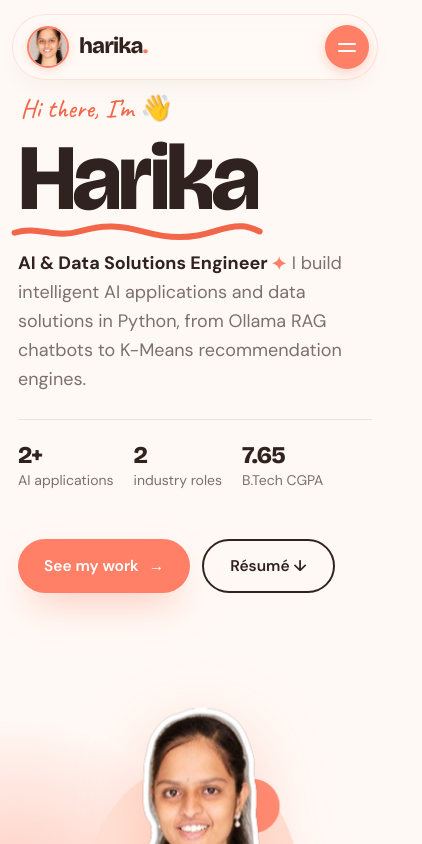
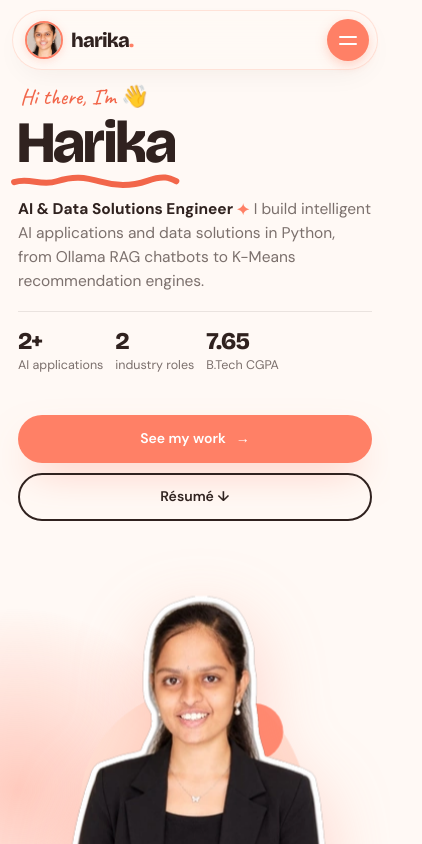
Before and after one commit to HarikaMallavarapu/portfolio, a React (Vite) app: page / in a window 390 px wide. Shown: the top 844 px of the page, 422 px wide, since content can reach past the window. Built offline with nearby package versions, Linux system fonts and the light colour scheme.

Commit message:
feat: complete mobile responsive design and sticker portrait alignment

```diff
--- a/src/components/LookAt.jsx
+++ b/src/components/LookAt.jsx
@@ -13,17 +13,17 @@ export default function LookAt({ from, to, className = "", label = "Portrait", f
   useEffect(() => {
     const dir = innerWidth < 820 ? 'sm' : 'lg'
     const b = BASE.endsWith('/') ? BASE : `${BASE}/`
-    let loadedCount = 0
+    const mid = Math.round((to - from) / 2)
+    const order = [mid, ...Array.from({ length: to - from + 1 }, (_, i) => i).filter((i) => i !== mid)]
 
-    for (let i = from; i <= to; i++) {
+    for (const offset of order) {
+      const i = from + offset
       const im = new Image()
       im.src = `${b}img/stickers/${dir}/f${String(i).padStart(3, '0')}.webp`
       im.onload = () => {
-        loadedCount++
-        if (loadedCount >= 1) setLoaded(true)
         st.current.drawn = -1
       }
-      imgs.current[i - from] = im
+      imgs.current[offset] = im
     }
 
     const c = cv.current
@@ -63,6 +63,7 @@ export default function LookAt({ from, to, className = "", label = "Portrait", f
       const w = im.naturalWidth * k, h = im.naturalHeight * k
       ctx.clearRect(0, 0, c.width, c.height)
       ctx.drawImage(im, (c.width - w) / 2, c.height - h, w, h)
+      setLoaded(true)
     }
 
     gsap.ticker.add(tick)
--- a/src/styles/global.css
+++ b/src/styles/global.css
@@ -264,15 +264,27 @@ ol, ul { list-style: none; }
   will-change: transform;
 }
 .hr-fallback-img {
-  position: absolute; left: 50%; bottom: 18px; transform: translateX(-50%);
-  width: auto; height: 90%; max-width: 90%; object-fit: contain;
-  pointer-events: none; transition: opacity 0.5s ease;
+  position: absolute;
+  left: 0;
+  right: 0;
+  bottom: 0;
+  width: 100%;
+  height: 100%;
+  object-fit: contain;
+  object-position: bottom center;
+  pointer-events: none;
+  z-index: 1;
+  transition: opacity 0.4s ease;
 }
 .hr-fallback-img.is-hidden {
   opacity: 0;
 }
 .hr-canvas {
-  position: absolute; inset: 0; width: 100%; height: 100%;
+  position: absolute;
+  inset: 0;
+  width: 100%;
+  height: 100%;
+  z-index: 2;
 }
 @keyframes float-hero {
   0%, 100% { transform: translateY(0px); }
@@ -472,39 +484,295 @@ ol, ul { list-style: none; }
 .foot button { font-weight: 600; transition: color 0.3s; }
 .foot button:hover { color: var(--coral-d); }
 
-/* ═════════ Responsive ═════════ */
+/* ═════════ Responsive & Mobile Experience ═════════ */
+html, body {
+  max-width: 100vw;
+  overflow-x: hidden;
+  -webkit-text-size-adjust: 100%;
+}
+
 @media (max-width: 960px) {
-  .nums { grid-template-columns: 1fr 1fr; row-gap: 44px; }
-  .ms-wall { grid-template-columns: repeat(2, 1fr); }
+  .nav-wrap { padding-inline: 12px; top: 10px; }
+  .nav {
+    height: auto;
+    min-height: 58px;
+    border-radius: 99px;
+  }
+  .nav-bar {
+    height: 58px;
+    padding: 0 8px 0 12px;
+  }
+  .nav-brand { font-size: 20px; gap: 8px; }
+  .nav-brand img, .nav-avatar-img { width: 38px; height: 38px; }
   .nav-links { display: none; }
   .nav-cta { display: none; }
-  .nav-burger { display: flex; }
+  .nav-burger { display: flex; width: 42px; height: 42px; }
+  .nav.is-open { border-radius: 24px; }
+  .nav-sheet.is-open {
+    max-height: 420px;
+    padding: 10px 14px 18px;
+  }
+  .nav-sheet-links a {
+    font-size: 18px;
+    padding: 10px 14px;
+    border-radius: 10px;
+  }
+  .nav-sheet-cta {
+    height: 46px;
+    font-size: 15px;
+    margin-top: 8px;
+  }
+
+  .nums { grid-template-columns: 1fr 1fr; row-gap: 36px; }
+  .ms-wall { grid-template-columns: repeat(2, 1fr); gap: 16px; }
   .wk-cards { grid-template-columns: 1fr; max-width: 520px; margin-inline: auto; }
 }
-@media (max-width: 760px) {
-  .num-val { font-size: 48px; }
-  .hero { padding-top: 96px; }
-  .hr-grid { grid-template-columns: 1fr; min-height: 0; gap: 10px; }
-  .hr-name { font-size: 24vw; margin: 10px 0 18px; }
-  .hr-visual { height: 60vh; margin-top: 18px; }
+
+@media (max-width: 768px) {
+  .section { padding-block: clamp(48px, 9vw, 84px); }
+  .wrap { padding-inline: clamp(14px, 4vw, 24px); }
+
+  /* Hero Mobile */
+  .hero { padding-top: 86px; padding-bottom: 24px; }
+  .hr-grid {
+    grid-template-columns: 1fr;
+    min-height: auto;
+    gap: 18px;
+  }
+  .hr-hello { font-size: 22px; margin-bottom: 4px; }
+  .hr-name {
+    font-size: clamp(52px, 15vw, 84px);
+    line-height: 0.95;
+    margin: 4px 0 16px -0.03em;
+    white-space: normal;
+    word-break: break-word;
+  }
+  .hr-name .squiggle { bottom: -0.1em; height: 0.18em; }
+  .hr-sub {
+    font-size: 15.5px;
+    line-height: 1.55;
+    max-width: 100%;
+  }
+  .hr-counts {
+    gap: 16px;
+    margin-top: 18px;
+    padding-top: 16px;
+    border-top: 1px solid var(--line);
+    justify-content: flex-start;
+    flex-wrap: wrap;
+  }
+  .hr-counts li { min-width: 65px; }
+  .hr-counts b { font-size: 24px; }
+  .hr-counts span { font-size: 12.5px; }
+  .hr-ctas {
+    gap: 10px;
+    margin-top: 20px;
+    width: 100%;
+  }
+  .hr-ctas .btn {
+    height: 48px;
+    padding: 0 20px;
+    font-size: 14px;
+    flex: 1 1 auto;
+    justify-content: center;
+  }
+  .hr-visual {
+    height: min(60vh, 460px);
+    width: 100%;
+    max-width: 360px;
+    margin: 16px auto 0;
+    position: relative;
+  }
+  .hr-blob {
+    height: 80%;
+    left: 2%;
+    right: 2%;
+  }
+  .hr-fallback-img {
+    height: 100%;
+    bottom: 0;
+    width: 100%;
+    max-width: 100%;
+  }
   .hr-note { display: none; }
-  .hr-counts { gap: 20px; }
   .hr-copy { padding-bottom: 0; }
-  .ms-wall { grid-template-columns: 1fr 1fr; gap: 14px; }
-  .stack { width: 82%; min-height: 0; aspect-ratio: 4 / 5.2; align-self: center; margin: 0 auto 50px; }
-  .ab-grid { grid-template-columns: 1fr; }
-  .jr-item, .jr-item.flip { grid-template-columns: 34px 1fr; grid-template-areas: 'dot photo' 'dot card'; gap: 16px 0; }
-  .jr-dot { align-self: start; margin-top: 8px; }
-  .polaroid, .flip .polaroid { justify-self: start; width: 74%; }
-  .jr-card, .flip .jr-card { justify-self: stretch; }
-  .sk-side { align-items: flex-start; }
-  .skill { font-size: 13.5px; padding: 8px 13px; }
-  .ct-card { grid-template-columns: 1fr; margin-top: 4vh; }
-  .ct-media { min-height: 360px; }
-  .ct-sticker { right: 50%; translate: 50% 0; height: 110%; }
-  .ct-bubble { left: 4%; top: 2%; }
-  .foot { justify-content: center; text-align: center; }
+
+  /* About Mobile */
+  .ab-grid { grid-template-columns: 1fr; gap: 28px; }
+  .stack {
+    width: min(88%, 320px);
+    min-height: 380px;
+    margin: 16px auto 36px;
+  }
+  .stack-card { padding: 10px 10px 58px; border-radius: 16px; }
+  .stack-hint { bottom: -30px; font-size: 17px; text-align: center; }
+  .ab-stats {
+    grid-template-columns: 1fr 1fr;
+    gap: 10px;
+    margin-top: 22px;
+  }
+  .ab-stat {
+    padding: 16px 14px;
+    border-radius: 18px;
+  }
+  .ab-stat b { font-size: 28px; }
+  .ab-stat span { font-size: 13px; }
+
+  /* Work Mobile */
+  .wk-cards {
+    grid-template-columns: 1fr;
+    gap: 20px;
+    max-width: 100%;
+  }
+  .wk-card {
+    border-radius: 22px;
+    padding: 10px;
+  }
+  .wk-art { aspect-ratio: 16 / 10; margin: 0 4px; border-radius: 12px; }
+  .wk-body { padding: 14px 8px 8px; gap: 6px; }
+  .wk-body h3 { font-size: 22px; }
+  .wk-body p { font-size: 14px; line-height: 1.5; }
+  .chips span { font-size: 11.5px; padding: 4px 9px; }
+  .wk-link { font-size: 14px; margin-top: 6px; }
+
+  /* Journey Mobile */
+  .jr-item, .jr-item.flip {
+    grid-template-columns: 24px 1fr;
+    grid-template-areas: 'dot photo' 'dot card';
+    gap: 12px 14px;
+    margin-bottom: 28px;
+  }
+  .jr-dot {
+    width: 18px;
+    height: 18px;
+    border-width: 3px;
+    margin-top: 6px;
+  }
+  .polaroid, .flip .polaroid {
+    width: 100%;
+    max-width: 230px;
+    padding: 8px 8px 24px;
+    border-radius: 10px;
+  }
+  .jr-card, .flip .jr-card {
+    padding: 18px 16px;
+    border-radius: 18px;
+    width: 100%;
+  }
+  .jr-card h3 { font-size: 19px; }
+  .jr-card p { font-size: 13.5px; line-height: 1.5; }
+  .jr-time { font-size: 12px; }
+  .jr-org { font-size: 13px; }
+
+  /* Skills Mobile */
+  .sk-head {
+    flex-direction: column;
+    align-items: flex-start;
+    gap: 12px;
+  }
+  .sk-side {
+    width: 100%;
+    display: flex;
+    align-items: center;
+    justify-content: space-between;
+  }
+  .sk-board.flow {
+    display: flex;
+    flex-wrap: wrap;
+    gap: 8px;
+    justify-content: center;
+    height: auto !important;
+    padding: 14px 4px;
+  }
+  .sk-board.flow .skill {
+    position: static !important;
+    transform: none !important;
+    display: inline-flex;
+    font-size: 13px;
+    padding: 7px 13px;
+    border-radius: 99px;
+    touch-action: pan-y;
+  }
+
+  /* Milestones Mobile */
+  .ms-wall {
+    grid-template-columns: repeat(2, 1fr);
+    gap: 14px;
+  }
+  .cert-frame { padding: 8px; }
+  .cert-border {
+    min-height: 145px;
+    padding: 16px 10px 24px;
+  }
+  .cert-border b { font-size: 14px; line-height: 1.25; }
+  .cert-seal { width: 28px; height: 28px; font-size: 12px; bottom: -12px; }
+  .ms-nums-head { margin-top: clamp(50px, 8vh, 80px); }
+  .nums {
+    grid-template-columns: 1fr 1fr;
+    gap: 24px 14px;
+  }
+  .num-val { font-size: clamp(38px, 10vw, 54px); }
+  .num-meta b { font-size: 15px; }
+  .num-note { font-size: 12.5px; }
+
+  /* Contact Mobile */
+  .ct-card {
+    grid-template-columns: 1fr;
+    margin-top: 32px;
+    padding: clamp(24px, 6vw, 36px) clamp(16px, 4vw, 24px);
+    border-radius: 28px;
+  }
+  .ct-copy .h2 { font-size: clamp(32px, 8.5vw, 48px); }
+  .ct-copy p { font-size: 15px; margin-top: 12px; line-height: 1.5; }
+  .ct-mail {
+    margin-top: 20px;
+    gap: 8px;
+    flex-direction: column;
+    align-items: flex-start;
+  }
+  .ct-mail a {
+    font-size: clamp(16px, 4.6vw, 22px);
+    word-break: break-all;
+  }
+  .ct-links {
+    margin-top: 20px;
+    gap: 8px;
+  }
+  .ct-links .btn {
+    height: 44px;
+    padding: 0 16px;
+    font-size: 13.5px;
+  }
+  .ct-media { min-height: 280px; margin-top: 8px; }
+  .ct-sticker {
+    right: 50%;
+    translate: 50% 0;
+    height: 105%;
+    bottom: -20px;
+  }
+  .ct-bubble {
+    left: 4%;
+    top: -6%;
+    font-size: 22px;
+    padding: 4px 14px;
+  }
+  .foot {
+    flex-direction: column;
+    text-align: center;
+    gap: 8px;
+    padding: 24px 8px 16px;
+    font-size: 13px;
+  }
 }
+
+@media (max-width: 480px) {
+  .ms-wall { grid-template-columns: 1fr; }
+  .nums { grid-template-columns: 1fr 1fr; gap: 20px 12px; }
+  .ab-stats { grid-template-columns: 1fr; }
+  .hr-counts { gap: 12px; }
+  .hr-ctas .btn { width: 100%; flex: 1 1 100%; }
+}
+
 @media (prefers-reduced-motion: reduce) {
   *, *::before, *::after { animation: none !important; transition-duration: 0.001ms !important; }
 }
```
Also changed, not shown: 1 other file (tests, documents, lock files or other folders).
